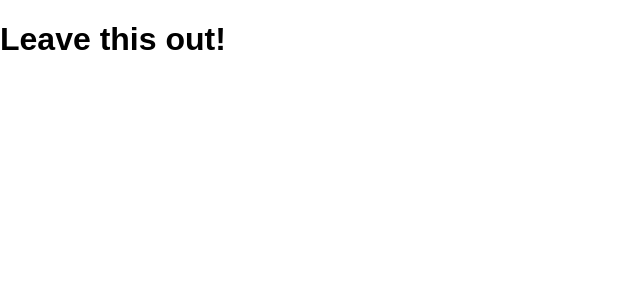
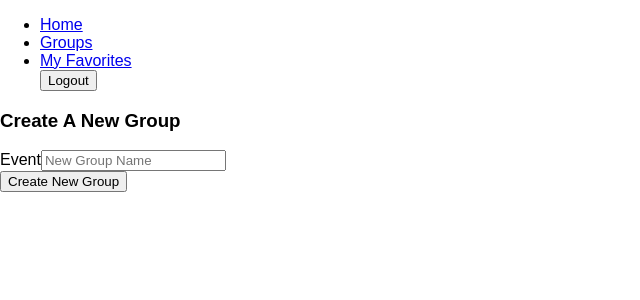
Before and after one commit to alexfont321/theUsual, a React (Create React App) app: page /creategroup in a window 1280 px wide. Shown: the top 300 px of the page, without its empty margins (0-640 px from the left). Built offline with nearby package versions, Linux system fonts and the light colour scheme; no server answers; sample sign-in values are in the browser's storage.

Commit message:
working on groups

```diff
--- a/src/App.js
+++ b/src/App.js
@@ -12,7 +12,7 @@ class App extends Component {
 
   handleLogout = () => {
     sessionStorage.removeItem("user");
-    this.setState({ login: false })
+    this.setState({ login: false });
   }
 
   isAuthenticated = () => sessionStorage.getItem("user") !== null
--- a/src/components/ApplicationViews.js
+++ b/src/components/ApplicationViews.js
@@ -1,6 +1,6 @@
 import React, { Component } from "react";
 import { Redirect } from 'react-router-dom'
-// import NavBar from "./navbar/Navbar"
+import NavBar from "./navbar/NavBar"
 import MainPage from "./MainPage";
 
 export default class ApplicationViews extends Component {
@@ -10,7 +10,7 @@ export default class ApplicationViews extends Component {
                 {
                     this.props.isAuthenticated() &&
                     <div>
-                        {/* <NavBar handleLogout={this.props.handleLogout}/> */}
+                        <NavBar handleLogout={this.props.handleLogout}/>
                         <MainPage />
                     </div>
                 }
--- a/src/components/MainPage.js
+++ b/src/components/MainPage.js
@@ -1,11 +1,42 @@
 import React, { Component } from "react";
-// import { Route } from 'react-router-dom';
+import { Route } from 'react-router-dom';
+import GroupsList from "./groups/GroupsList";
+import dbCalls from "../modules/DatabaseCalls";
+import CreateGroupForm from "./groups/CreateGroupForm";
+import GroupRestaurants from "./groups/GroupRestaurants"
 
 export default class MainPage extends Component {
+
+    state = {
+        groups: []
+    }
+
+    componentDidMount() {
+        let newState = {}
+        dbCalls.getAll("groups").then(groups => {newState.groups = groups})
+        .then(() => {
+            this.setState(newState)
+
+    })}
+
+    post = (resource, newObject) => {return dbCalls.post(resource, newObject)
+        .then(() => dbCalls.getAll(resource))
+        .then(returnObject => this.setState({[resource]: returnObject}))
+    }
+
     render() {
         return (
             <React.Fragment>
-                <h1>Leave this out!</h1>
+                <Route path="/groups" render={props => {
+                    return < GroupsList {...props}
+                    groups={this.state.groups} />
+                }} />
+                <Route path="/creategroup" render={props => {
+                    return < CreateGroupForm {...props} post={this.post}/>
+                }} />
+                <Route exact path="/groups/:groupId(\d+)" render={props => {
+                    return < GroupRestaurants />
+                }}/>
             </React.Fragment>
         )
     }
--- /dev/null
+++ b/src/components/groups/CreateGroupForm.js
@@ -0,0 +1,48 @@
+import React, { Component } from "react"
+
+export default class CreateGroupForm extends Component {
+    state = {
+        name: ""
+    }
+
+    handleFieldChange = evt => {
+        const stateToChange = {}
+        stateToChange[evt.target.id] = evt.target.value
+        this.setState(stateToChange)
+    }
+
+    constructNewGroup = e => {
+        e.preventDefault();
+        if(this.state.name === "") {
+            window.alert("Please fill out a group name")
+
+        } else {
+            const newGroup = {
+                name: this.state.name
+            }
+            this.props.post("groups", newGroup).then(() => this.props.history.push("/groups"))
+
+        }
+
+    }
+    render() {
+        return (
+            <React.Fragment>
+                <h3>Create A New Group</h3>
+                <form onSubmit={this.constructNewGroup}>
+                    <div>
+                    <label htmlFor="name">Event</label>
+                        <input type="text" required="true"
+                               className="form-control" id="name"
+                               onChange={this.handleFieldChange}
+                               placeholder="New Group Name" />
+                    </div>
+                    <div>
+                        <button type="submit">Create New Group</button>
+                    </div>
+
+                </form>
+            </React.Fragment>
+        )
+    }
+}
--- /dev/null
+++ b/src/components/groups/GroupRestaurants.js
@@ -0,0 +1,13 @@
+import React, { Component } from "react"
+
+export default class GroupRestaurants extends Component {
+    render() {
+        return(
+            <React.Fragment>
+                <div>
+                    <h1>Hello world</h1>
+                </div>
+            </React.Fragment>
+        )
+    }
+}
--- /dev/null
+++ b/src/components/groups/GroupsList.js
@@ -0,0 +1,25 @@
+import React, { Component } from "react"
+
+export default class GroupsList extends Component {
+    render() {
+        return (
+            <React.Fragment>
+                <h1>Groups List</h1>
+                <button onClick={() => this.props.history.push("/creategroup")}>Create a Group</button>
+                {
+                    this.props.groups.map(group => {
+                        return <div className="card" key={group.id}>
+                                    <p>{group.name}</p>
+                                    <button onClick={() => this.props.history.push(`/groups/${group.id}`)}>Join Group</button>
+                                </div>
+
+                        }
+
+                    )
+                }
+
+
+            </React.Fragment>
+        )
+    }
+}
--- /dev/null
+++ b/src/components/navbar/NavBar.js
@@ -0,0 +1,24 @@
+import React, { Component } from "react"
+import { Link } from "react-router-dom"
+
+
+export default class NavBar extends Component {
+    render() {
+        return (
+            <nav id="navbar" className="navbar navbar-light light-blue flex-md-nowrap p-0 shadow">
+                <ul className="nav nav-pills">
+                <li className="nav-item">
+                        <Link className="nav-link text-info" to="/">Home</Link>
+                    </li>
+                    <li className="nav-item">
+                        <Link className="nav-link text-info" to="/groups">Groups</Link>
+                    </li>
+                    <li className="nav-item">
+                        <Link className="nav-link text-info" to="/favorites">My Favorites</Link>
+                    </li>
+                    <button className="Logout btn btn-info" onClick={this.props.handleLogout}>Logout</button>
+                </ul>
+            </nav>
+        )
+    }
+}
--- a/src/components/register/Register.js
+++ b/src/components/register/Register.js
@@ -72,6 +72,7 @@ export default class Register extends Component {
                     </fieldset>
                     <fieldset>
                         <button type="submit">Register</button>
+                        <button onClick={() => this.props.history.push("/login")}>Cancel</button>
                     </fieldset>
                 </form>
             </React.Fragment>
```
Also changed, not shown: api/database.json (+18 -1 lines).
